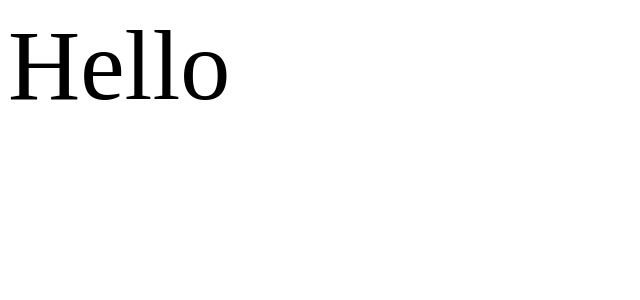
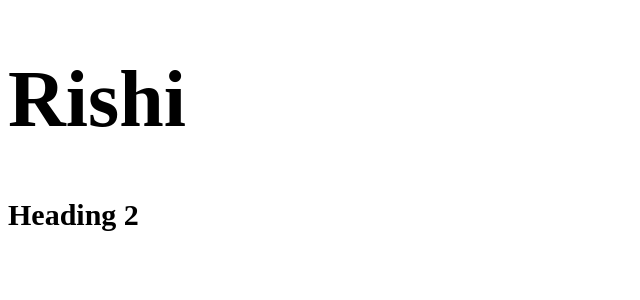
Before and after one commit to cs7rishi/react-examples, a React (Create React App) app in the folder taskmate/: page / in a window 1280 px wide. Shown: the top 300 px of the page, without its empty margins (0-640 px from the left). Built offline with nearby package versions, Linux system fonts and the light colour scheme.

Commit message:
explored jsx

```diff
--- a/taskmate/src/App.js
+++ b/taskmate/src/App.js
@@ -1,9 +1,15 @@
 import React from 'react'
 
-const App = () => {
-  return (
-    <div>Hello</div>
-  )
+export default function App(){
+    let name = "Rishi"
+    return (
+        <div className='App'>
+            <h1>{name}</h1>
+            <h2>Heading 2</h2>
+        </div>
+    )
 }
 
-export default App;
+// export default function App(){
+//     return React.createElement("h1", {className: "active"}, "Rishi")
+// }
--- a/taskmate/src/index.css
+++ b/taskmate/src/index.css
@@ -1,3 +1,11 @@
-div{
-    font-size: 100px;
+h1{
+    font-size: 80px;
 }
+
+h2{
+    font-size: 30px;
+}
+
+.active{
+    font-size : 100px
+}
--- a/taskmate/src/index.js
+++ b/taskmate/src/index.js
@@ -7,6 +7,6 @@ import "./index.css"
 const root = ReactDOM.createRoot(document.getElementById('root'));
 root.render(
     <React.StrictMode>
-        <App/>
+        <App />
     </React.StrictMode>
 );
```
